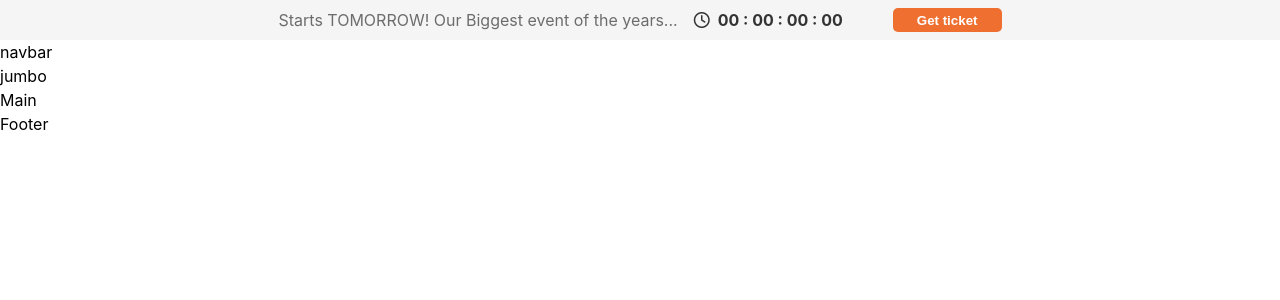
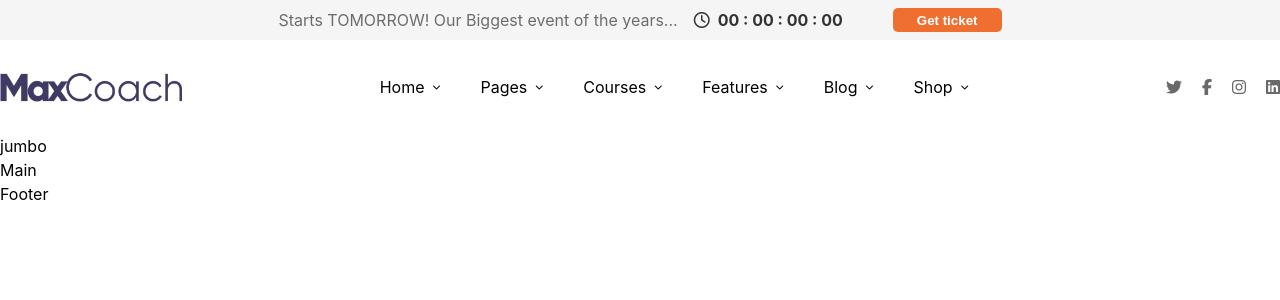
Before and after one commit to christianarca27/proj-html-vuejs, a Vue app: page / in a window 1280 px wide. Shown: the top 300 px of the page. Built offline with nearby package versions, Linux system fonts and the light colour scheme.

Commit message:
feat: costruzione + stilizzazione navbar

```diff
--- a/src/components/AppHeader.vue
+++ b/src/components/AppHeader.vue
@@ -5,7 +5,71 @@ export default {
     name: "AppHeader",
 
     data() {
-        return {};
+        return {
+            dropdownMenu: [
+                {
+                    title: "Home",
+                    links: [
+                        "Link1",
+                        "Link2",
+                        "Link3",
+                    ],
+                    isActive: false,
+                },
+                {
+                    title: "Pages",
+                    links: [
+                        "Link1",
+                        "Link2",
+                        "Link3",
+                    ],
+                    isActive: false,
+                },
+                {
+                    title: "Courses",
+                    links: [
+                        "Link1",
+                        "Link2",
+                        "Link3",
+                    ],
+                    isActive: false,
+                },
+                {
+                    title: "Features",
+                    links: [
+                        "Link1",
+                        "Link2",
+                        "Link3",
+                    ],
+                    isActive: false,
+                },
+                {
+                    title: "Blog",
+                    links: [
+                        "Link1",
+                        "Link2",
+                        "Link3",
+                    ],
+                    isActive: false,
+                },
+                {
+                    title: "Shop",
+                    links: [
+                        "Link1",
+                        "Link2",
+                        "Link3",
+                    ],
+                    isActive: false,
+                },
+            ],
+
+            socialList: [
+                "fa-twitter",
+                "fa-facebook-f",
+                "fa-instagram",
+                "fa-linkedin",
+            ],
+        };
     },
 
     components: {
@@ -25,8 +89,31 @@ export default {
             <PrimaryButton id="adv-button" :text="'Get ticket'"></PrimaryButton>
         </div>
 
-        <nav>
-            navbar
+        <nav class="container">
+            <a id="navbar-logo" href="index.html">
+                <img src="/images/dark-logo.png" alt="Logo MaxCoach">
+            </a>
+
+            <ul id="navbar-dropdown-menu">
+                <li class="navbar-dropdown-item" v-for="dropdownItem in dropdownMenu"
+                    @click="dropdownItem.isActive = !dropdownItem.isActive">
+                    <div class="dropdown-item-title">
+                        <p>{{ dropdownItem.title }}</p>
+                        <i class="fa-solid fa-chevron-down"></i>
+                    </div>
+                    <ul v-show="dropdownItem.isActive" class="navbar-dropdown-item-links">
+                        <li v-for="dropdownItemLink in dropdownItem.links">{{ dropdownItemLink }}</li>
+                    </ul>
+                </li>
+            </ul>
+
+            <ul id="social-links">
+                <li v-for="social in socialList" class="social-link">
+                    <a href="">
+                        <i class="fa-brands" :class="social"></i>
+                    </a>
+                </li>
+            </ul>
         </nav>
 
         <div id="jumbo">
@@ -60,5 +147,70 @@ header {
             font-weight: bold;
         }
     }
+
+    nav {
+        padding: 2rem 0;
+
+        display: flex;
+        justify-content: space-between;
+        align-items: center;
+
+        #navbar-logo {
+            height: 30px;
+
+            img {
+                height: 100%;
+                width: auto;
+            }
+        }
+
+        #navbar-dropdown-menu {
+            display: flex;
+            gap: 40px;
+
+            .navbar-dropdown-item {
+                position: relative;
+                cursor: pointer;
+
+                &:hover {
+                    .dropdown-item-title {
+                        p {
+                            text-decoration: underline;
+                        }
+                    }
+                }
+
+                .dropdown-item-title {
+                    display: flex;
+                    align-items: center;
+                    gap: .5rem;
+
+                    i {
+                        font-size: .5rem;
+                    }
+                }
+
+                .navbar-dropdown-item-links {
+                    border: 1px dotted black;
+                    padding: 1rem .5rem;
+
+                    display: flex;
+                    flex-flow: column nowrap;
+                    gap: 1rem;
+
+                    position: absolute;
+                }
+            }
+        }
+
+        #social-links {
+            display: flex;
+            gap: 20px;
+
+            i {
+                color: #696969;
+            }
+        }
+    }
 }
 </style>
--- a/src/style.scss
+++ b/src/style.scss
@@ -18,6 +18,10 @@
   box-sizing: border-box;
 }
 
+ul {
+  list-style-type: none;
+}
+
 .container {
   max-width: 1400px;
   margin-left: auto;
```
